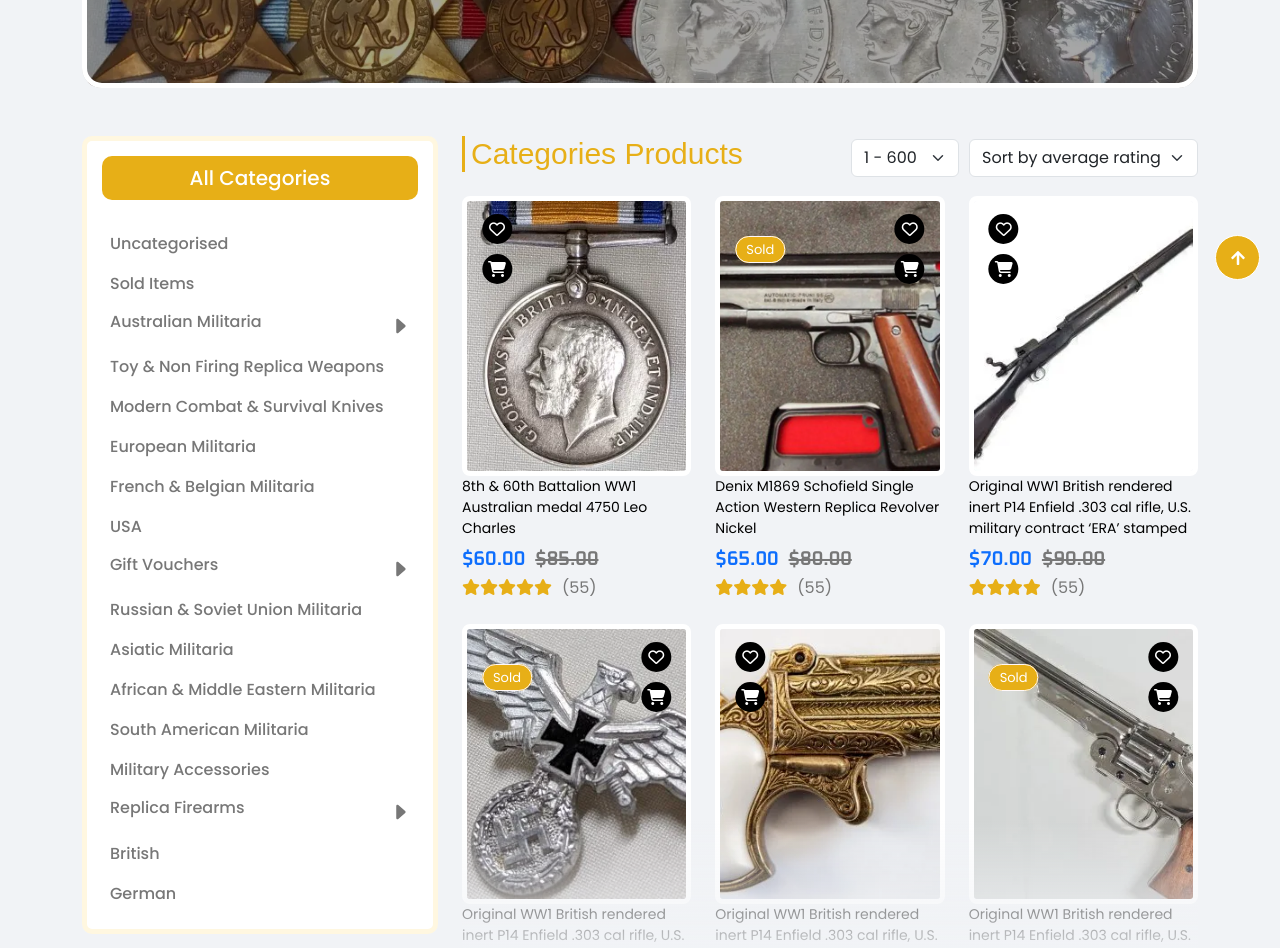
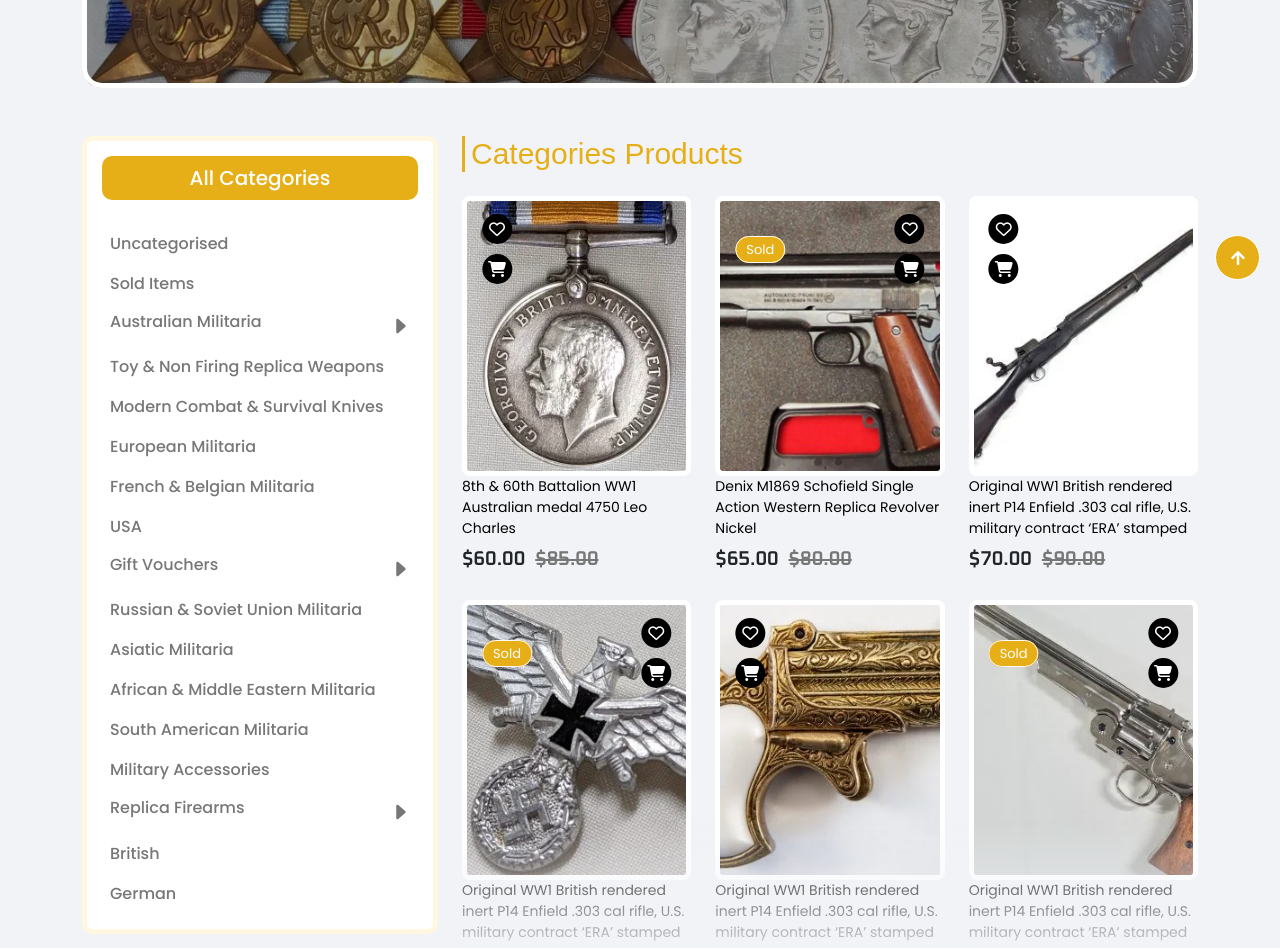
Before and after one commit to Dinesh18042001/jbmilitary, a React (Vite) app: page /shop in a window 1280 px wide. Shown: the part 480-1428 px from the top of the page. Built offline with nearby package versions, Linux system fonts and the light colour scheme; a web font is replaced by a local one.

Commit message:
solve search problem

```diff
--- a/src/Component/CategoriesProducts.jsx
+++ b/src/Component/CategoriesProducts.jsx
@@ -2,6 +2,7 @@ import React, { useState } from "react";
 import { Link } from "react-router-dom";
 import { useDispatch } from "react-redux";
 import { addtoCart } from "../redux/cartSlice";
+import { addToWishlist } from "../redux/wishlistSlice";
 import { ToastContainer, toast } from 'react-toastify';
 import 'react-toastify/dist/ReactToastify.css';
 
@@ -27,8 +28,6 @@ export default function CategoriesProducts({ categoryType }) {
   ]);
 
   const dispatch = useDispatch();
-
-
 
 
   const products = [
@@ -115,29 +114,26 @@ export default function CategoriesProducts({ categoryType }) {
     },
   ];
 
-  // Filter products based on `categoryType`
   const filteredProducts = products.filter((product) => {
     if (categoryType === "sold") return product.sold === true;
     if (categoryType === "sale") return product.sold === false;
-    return true; // Default: Show all products
+    return true;
   });
 
-  // State to manage open/close status for each accordion item
   const [openAccordion, setOpenAccordion] = useState(null);
 
-  // Toggle function to open/close accordion items
   const toggleAccordion = (index) => {
     setOpenAccordion((prev) => (prev === index ? null : index));
   };
 
+  const handleAddToCart = (product) => {
+    dispatch(addtoCart(product));
+    toast.success(`Product added to your cart!`);
+  };
 
-//   const hendleadd =(product)=>{
-// dispatch(addtoCart(product));
-//   }
-
-const hendleadd = (product) => {
-  dispatch(addtoCart(product)); // Assuming you have the `dispatch` from Redux
-  toast.success(`Product has been added to your cart!`);
+  const handleAddToWishlist = (product) => {
+    dispatch(addToWishlist(product));
+    toast.info(`Product added to your wishlist!`);
   };
 
   return (
@@ -152,23 +148,17 @@ const hendleadd = (product) => {
               </div>
               {categories.map((category, index) => (
                 <div key={index} className="categories-item-link">
-                  {/* Conditional accordion for specific categories */}
                   {index === 2 || index === 8 || index === 14 ? (
                     <div className="accordion accordion-flush">
                       <div className="accordion-item">
-                        <h2
-                          className="accordion-header"
-                          id={`flush-heading-${index}`}
-                        >
+                        <h2 className="accordion-header" id={`flush-heading-${index}`}>
                           <button
                             className={`accordion-button categories-item-link p-0 ${
                               openAccordion === index ? "" : "collapsed"
                             }`}
                             type="button"
                             onClick={() => toggleAccordion(index)}
-                            aria-expanded={
-                              openAccordion === index ? "true" : "false"
-                            }
+                            aria-expanded={openAccordion === index ? "true" : "false"}
                             aria-controls={`flush-collapse-${index}`}
                           >
                             <h6>{category}</h6>
@@ -201,23 +191,6 @@ const hendleadd = (product) => {
               <div className="heading_bx">
                 <h3>Categories Products</h3>
               </div>
-              <div className="filter_bx d-flex justify-content-between align-items-center">
-                <div className="select_bx">
-                  <select className="form-select" aria-label="Price range">
-                    <option selected>1 - 600</option>
-                    <option value="1">2 - 600</option>
-                    <option value="2">3 - 600</option>
-                  </select>
-                </div>
-                <div className="select_bx">
-                  <select className="form-select" aria-label="Sort by rating">
-                    <option selected>Sort by average rating</option>
-                    <option value="1">Rating 4</option>
-                    <option value="2">Rating 5</option>
-                    <option value="3">Rating 3</option>
-                  </select>
-                </div>
-              </div>
             </div>
 
             <div className="product_main">
@@ -225,14 +198,7 @@ const hendleadd = (product) => {
                 <div className="row gy-4 pt-3">
                   {filteredProducts.length > 0 ? (
                     filteredProducts.map((product) => (
-                      <div
-                        key={product.id}
-                        className="col-lg-4 col-xl-4 col-md-6"
-                      >
-                        <Link
-                          // to="/productdetails"
-                          className="product_carbx-link"
-                        >
+                      <div key={product.id} className="col-lg-4 col-md-6">
                         <div className="product_carbx">
                           <div className="product_img position-relative">
                             <img src={product.image} alt={product.name} />
@@ -243,17 +209,17 @@ const hendleadd = (product) => {
                                 </div>
                               )}
                               <div className="icon_sec">
-                                  <a href="#">
+                                <a onClick={() => handleAddToWishlist(product)}>
                                   <i className="far fa-heart"></i>
                                 </a>
-                                  <a onClick={() =>hendleadd(product)} >
+                                <a onClick={() => handleAddToCart(product)}>
                                   <i className="fas fa-shopping-cart"></i>
                                 </a>
                               </div>
                             </div>
                           </div>
                           <div className="content_card">
-                              <p>{product.name}</p>
+                            <Link to="/productdetails"><p>{product.name}</p></Link>
                           </div>
                           <div className="price">
                             <span>{product.price}</span>
@@ -261,22 +227,11 @@ const hendleadd = (product) => {
                               <del>{product.discountedPrice}</del>
                             </span>
                           </div>
-                            <div className="rating">
-                              <div className="start_bx">
-                                {Array(product.rating)
-                                  .fill()
-                                  .map((_, i) => (
-                                    <i key={i} className="fas fa-star"></i>
-                                  ))}
                         </div>
-                              <span>(55)</span>
-                            </div>
-                          </div>
-                        </Link>
                       </div>
                     ))
                   ) : (
-                    <p>No sold products available.</p>
+                    <p>No products available.</p>
                   )}
                 </div>
               </div>
@@ -284,10 +239,7 @@ const hendleadd = (product) => {
           </div>
         </div>
       </div>
-      <ToastContainer
-      style={{ marginTop: "75px" }} // Add extra space from the top
-    />
-
+      <ToastContainer style={{ marginTop: "75px" }} />
     </div>
   );
 }
--- a/src/Component/Header.jsx
+++ b/src/Component/Header.jsx
@@ -7,6 +7,7 @@ import { useSelector } from "react-redux";
 
 export default function Header() {
   const items = useSelector((state) => state.cart.cart);
+  const wishlistItems = useSelector((state) => state.wishlist.wishlist);
 
   const [showSearchBar, setShowSearchBar] = useState(false);
 
@@ -66,7 +67,7 @@ export default function Header() {
                         </Link>
 
                         <div className="like-count-box">
-                          <p>0</p>
+                        <p>{wishlistItems.length}</p>
                         </div>
                       </div>
 
--- a/src/Component/Wishlist/WishlistPage.jsx
+++ b/src/Component/Wishlist/WishlistPage.jsx
@@ -1,100 +1,18 @@
-// import React from "react";
-
-// export default function WishlistPage() {
-//   const products = [
-//     {
-//       id: 1,
-//       name: "Item Name 1",
-//       price: "$100",
-//       image: "./assets/product-img/product-card.webp",
-//     },
-//     {
-//       id: 2,
-//       name: "Item Name 2",
-//       price: "$150",
-//       image: "https://via.placeholder.com/50",
-//     },
-//     // Add more products as needed
-//   ];
-
-//   return (
-//     <>
-//       <div className="wishlist-section mt-4 mb-5">
-//         <div className="container">
-//           {/* Title Section */}
-//           <div className="wishlist-page-title text-center">
-//             <span>
-//               <i className="fa-solid fa-heart"></i>
-//             </span>
-//             <h2 className="mt-3">My Wishlist</h2>
-//           </div>
-
-//           {/* Wishlist Table */}
-//           <div className="wishlist-table mt-5">
-//             <table className="table table-bordered text-center">
-//               <thead className="table-dark">
-//                 <tr>
-//                   <th>#</th>
-//                   <th>Product</th>
-//                   <th>Price</th>
-//                   <th>Actions</th>
-//                 </tr>
-//               </thead>
-//               <tbody>
-//                 {products.map((product, index) => (
-//                   <tr key={product.id}>
-//                     <td>{index + 1}</td>
-//                     <td>
-//                       <div className="d-flex align-items-center justify-content-center">
-//                         <img
-//                           src={product.image}
-//                           alt={product.name}
-//                           className="me-4"
-//                           style={{
-//                             width: "70px",
-//                             height: "70px",
-//                             objectFit: "cover",
-//                             borderRadius: "8px",
-//                           }}
-//                         />
-//                         {product.name}
-//                       </div>
-//                     </td>
-//                     <td>{product.price}</td>
-//                     <td className=" mt-5">
-//                       <button className="btn btn-danger btn-sm">Remove</button>
-
-//                     </td>
-//                   </tr>
-//                 ))}
-//               </tbody>
-//             </table>
-//           </div>
-//         </div>
-//       </div>
-//     </>
-//   );
-// }
-
-
-
 import React from "react";
+import { useDispatch, useSelector } from "react-redux";
+import { removeFromWishlist } from "../../redux/wishlistSlice";
 
 export default function WishlistPage() {
-  const products = [
-    {
-      id: 1,
-      name: "8th & 60th Battalion WW1 Australian medal 4750 Leo Charles",
-      price: "$100",
-      image: "./assets/product-img/product-card.webp",
-    },
-    {
-      id: 2,
-      name: "Denix M1869 Schofield Single Action Western Replica Revolver Nickel",
-      price: "$150",
-      image: "/assets/product-img/pr-j-3.webp",
-    },
-  ];
+  const dispatch = useDispatch();
+
+  // Retrieve wishlist items from the Redux store
+  const cartitems = useSelector((state) => state.wishlist.wishlist);
+
+  const handleremove = (id) => {
+    dispatch(removeFromWishlist(id));
+  };
+
+  console.log("Cart Items from Redux store: ", cartitems);
 
   return (
     <>
@@ -121,7 +39,8 @@ export default function WishlistPage() {
                 </tr>
               </thead>
               <tbody>
-                {products.map((product, index) => (
+                {cartitems.length > 0 ? (
+                  cartitems.map((product, index) => (
                     <tr key={product.id}>
                       <td>{index + 1}</td>
                       <td>
@@ -139,10 +58,22 @@ export default function WishlistPage() {
                       <td>{product.name}</td>
                       <td>{product.price}</td>
                       <td>
-                      <button className="btn btn-danger btn-sm">Remove</button>
+                        <button
+                          className="btn btn-danger btn-sm"
+                          onClick={() => handleremove(product.id)}
+                        >
+                          Remove
+                        </button>
                       </td>
                     </tr>
-                ))}
+                  ))
+                ) : (
+                  <tr>
+                    <td colSpan="5" className="text-center">
+                      Your wishlist is empty.
+                    </td>
+                  </tr>
+                )}
               </tbody>
             </table>
           </div>
--- a/src/redux/store.jsx
+++ b/src/redux/store.jsx
@@ -1,8 +1,11 @@
 import { configureStore } from '@reduxjs/toolkit'
 import cartSlice from './cartSlice'
+import wishlistSlice from './wishlistSlice';
+
 
 export const store = configureStore({
     reducer: {
-   cart: cartSlice
+   cart: cartSlice,
+   wishlist: wishlistSlice,
     }
   })
--- /dev/null
+++ b/src/redux/wishlistSlice.jsx
@@ -0,0 +1,24 @@
+import { createSlice } from "@reduxjs/toolkit";
+
+const wishlistSlice = createSlice({
+  name: "wishlist",
+  initialState: {
+    wishlist: [],
+  },
+  reducers: {
+    addToWishlist: (state, action) => {
+      // Add the product to the wishlist if it's not already present
+      const exists = state.wishlist.some((item) => item.id === action.payload.id);
+      if (!exists) {
+        state.wishlist.push(action.payload);
+      }
+    },
+    removeFromWishlist: (state, action) => {
+      // Remove the product by filtering out the matching `id`
+      state.wishlist = state.wishlist.filter((item) => item.id !== action.payload);
+    },
+  },
+});
+
+export default wishlistSlice.reducer;
+export const { addToWishlist, removeFromWishlist } = wishlistSlice.actions;
```
Also changed, not shown: src/App.css (+8 -1 lines). Lines whose indentation alone changed are shown as unchanged.
